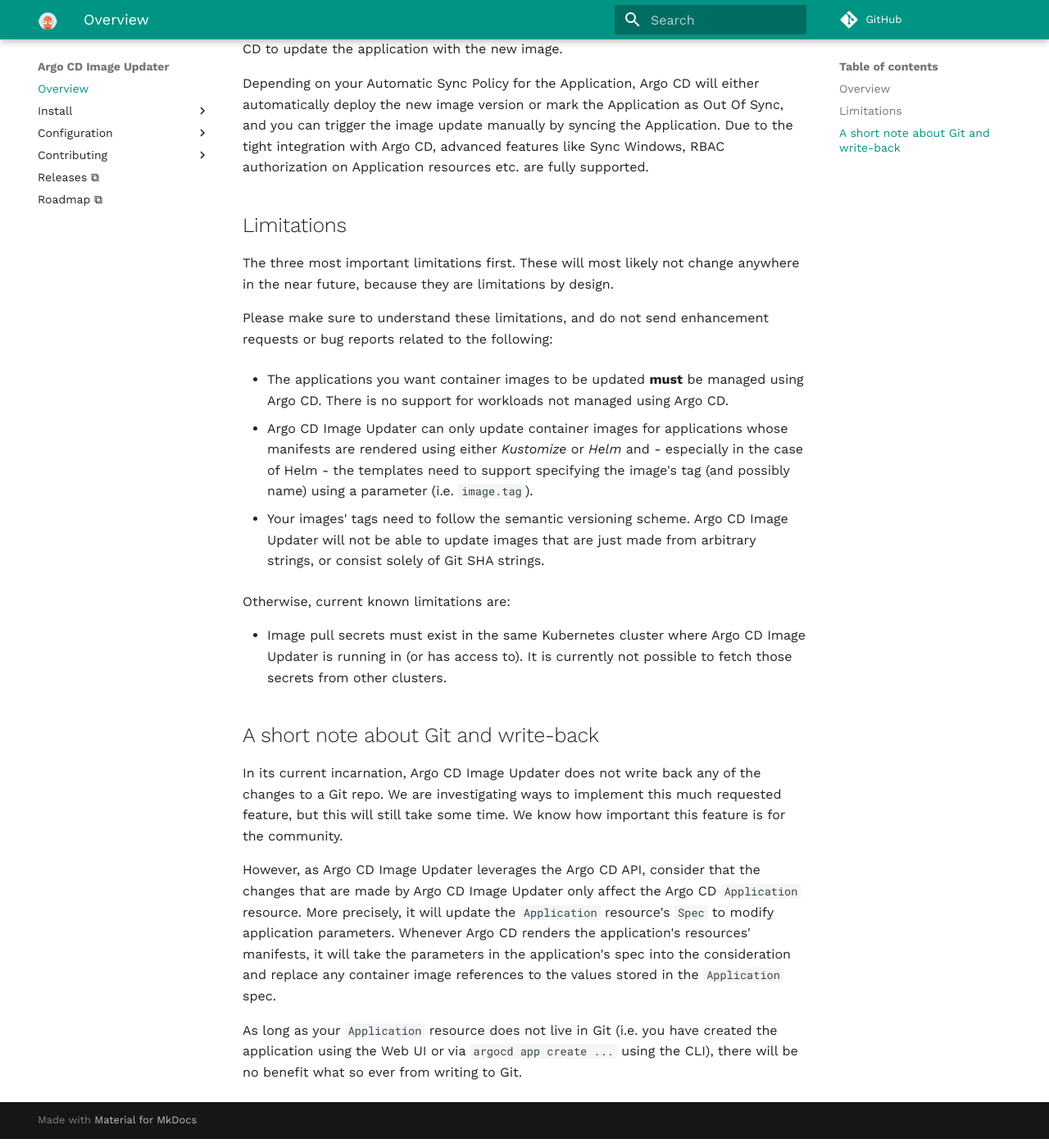
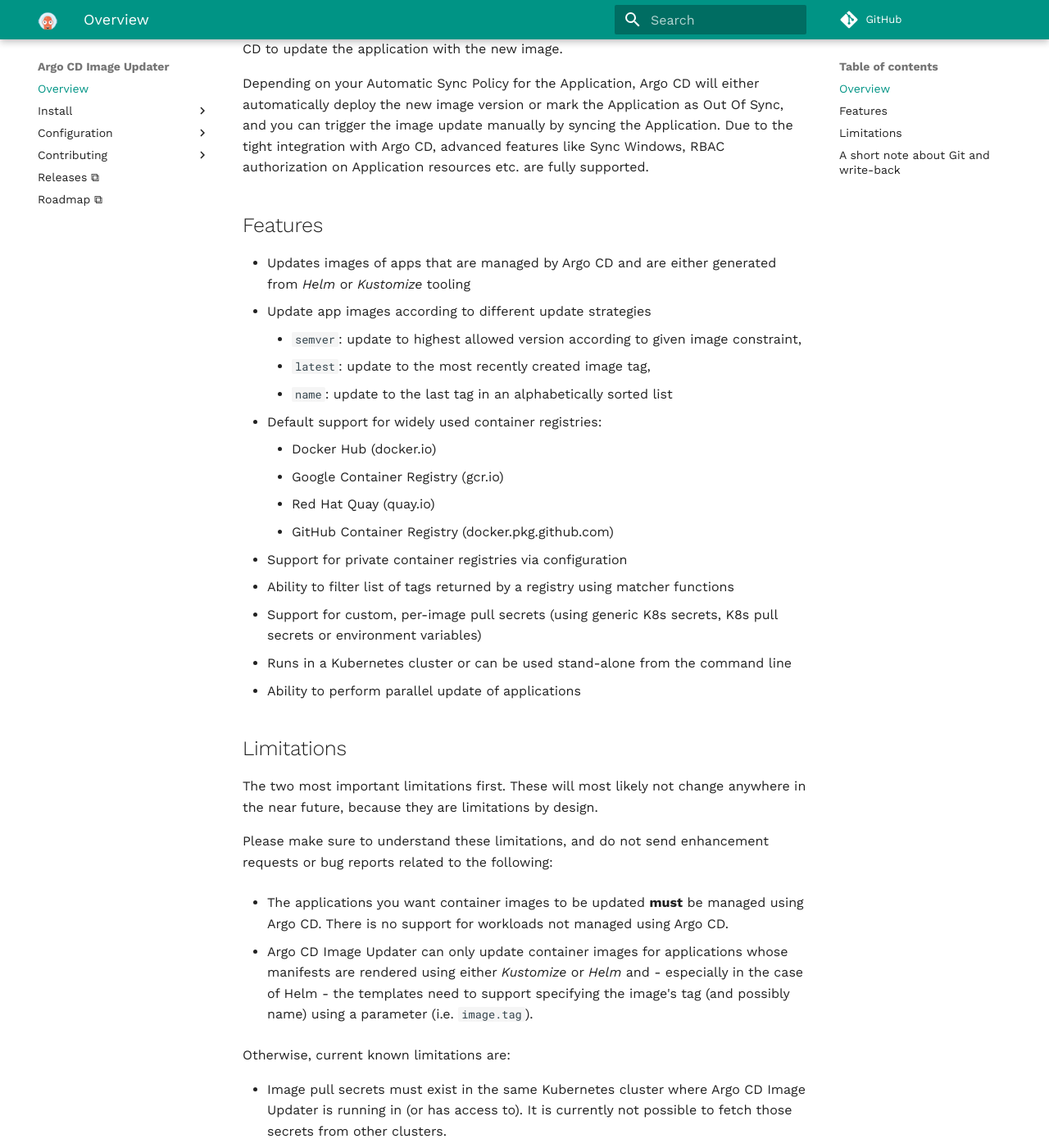
Before and after one commit to argoproj-labs/argocd-image-updater, an MkDocs documentation site: the page built from docs/index.md, in a window 1280 px wide and 1400 px high, scrolled down 824 px. Shown: the whole window at 82% size. Built offline with MkDocs 1.6.1 and Material for MkDocs 9.7.7, drawn with Linux system fonts in a browser that asks for light colours; comment, search, counter and statistics services are not loaded.

```diff
--- a/docs/index.md
+++ b/docs/index.md
@@ -40,9 +40,31 @@ Sync, and you can trigger the image update manually by syncing the Application.
 Due to the tight integration with Argo CD, advanced features like Sync Windows,
 RBAC authorization on Application resources etc. are fully supported.
 
+## Features
+
+* Updates images of apps that are managed by Argo CD and are either generated
+  from *Helm* or *Kustomize* tooling
+* Update app images according to different update strategies
+    * `semver`: update to highest allowed version according to given image
+    constraint,
+    * `latest`: update to the most recently created image tag,
+    * `name`: update to the last tag in an alphabetically sorted list
+* Default support for widely used container registries:
+    * Docker Hub (docker.io)
+    * Google Container Registry (gcr.io)
+    * Red Hat Quay (quay.io)
+    * GitHub Container Registry (docker.pkg.github.com)
+* Support for private container registries via configuration
+* Ability to filter list of tags returned by a registry using matcher functions
+* Support for custom, per-image pull secrets (using generic K8s secrets, K8s
+  pull secrets or environment variables)
+* Runs in a Kubernetes cluster or can be used stand-alone from the command
+  line
+* Ability to perform parallel update of applications
+
 ## Limitations
 
-The three most important limitations first. These will most likely not change
+The two most important limitations first. These will most likely not change
 anywhere in the near future, because they are limitations by design.
 
 Please make sure to understand these limitations, and do not send enhancement
@@ -55,10 +77,6 @@ requests or bug reports related to the following:
   manifests are rendered using either *Kustomize* or *Helm* and - especially
   in the case of Helm - the templates need to support specifying the image's
   tag (and possibly name) using a parameter (i.e. `image.tag`).
-
-* Your images' tags need to follow the semantic versioning scheme. Argo CD
-  Image Updater will not be able to update images that are just made from
-  arbitrary strings, or consist solely of Git SHA strings.
 
 Otherwise, current known limitations are:
 
```
Also changed, not shown: README.md (+7 -7 lines).
